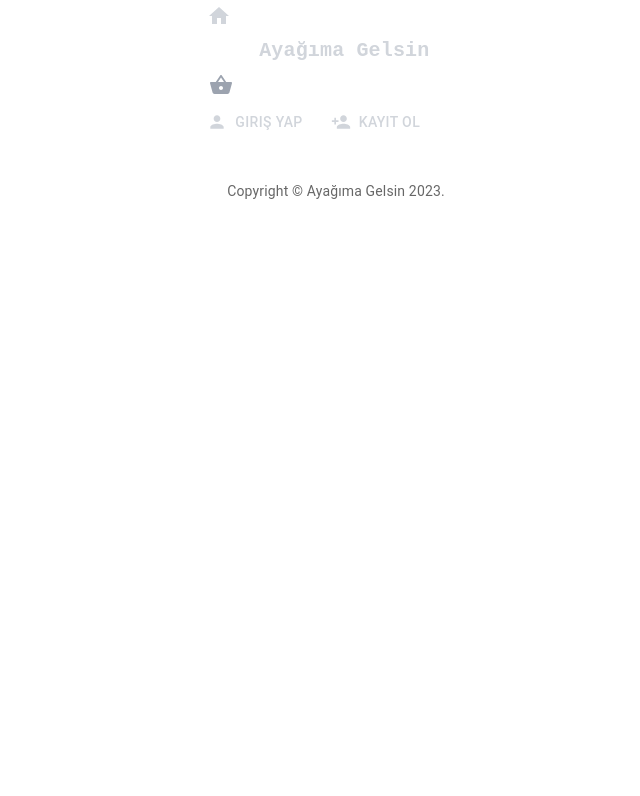
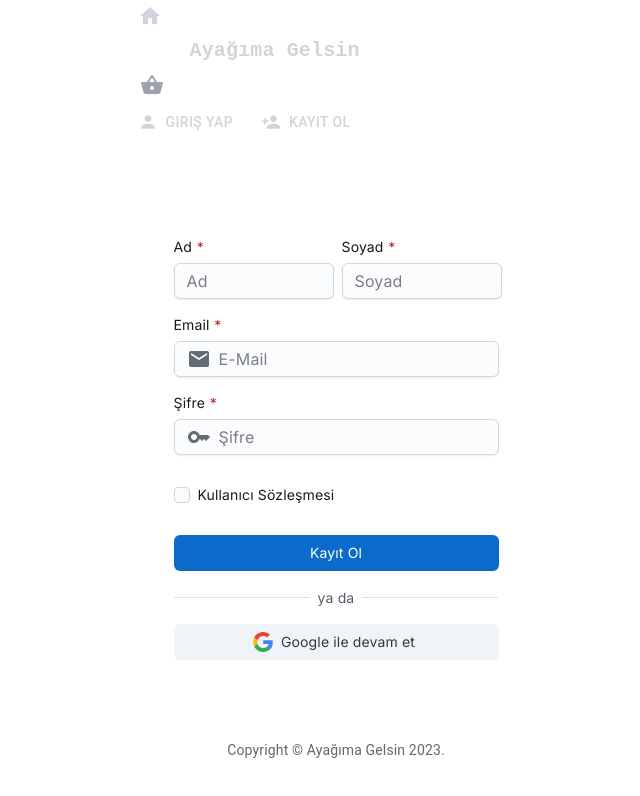
Before and after one commit to Cras15/Yemek_Siparis_Frontend, a React (Vite) app: page /kayit in a window 1280 px wide. Shown: the top 796 px of the page, without its empty margins (304-944 px from the left). Built offline with nearby package versions, Linux system fonts and the light colour scheme.

Commit message:
fixed login

```diff
--- a/src/main.jsx
+++ b/src/main.jsx
@@ -9,9 +9,9 @@ import axios from 'axios'
 import { GoogleOAuthProvider } from '@react-oauth/google'
 
 //axios.defaults.baseURL = 'https://api.ayagimagelsin.com.tr';
-if (process.env.NODE_ENV !== 'production')
+/*if (process.env.NODE_ENV !== 'production')
   axios.defaults.baseURL = 'http://localhost:8080';
-else
+else*/
   axios.defaults.baseURL = 'https://api.ayagimagelsin.com.tr';
 
 axios.defaults.headers.post['Content-Type'] = 'application/json';
--- a/src/pages/SignInPage.jsx
+++ b/src/pages/SignInPage.jsx
@@ -60,7 +60,7 @@ const SignInPage = () => {
   return (
     <Container component="main" maxWidth="xs">
       <CssBaseline />
-      {localStorage.getItem('token') == "null" || localStorage.getItem == "undefined" || !localStorage.getItem('token') || user!="" &&
+      {user == "" &&
         <Box
           sx={{
             mt: 8,
--- a/src/pages/SignUpPage.jsx
+++ b/src/pages/SignUpPage.jsx
@@ -50,7 +50,7 @@ const SignUpPage = () => {
   return (
     <Container component="main" maxWidth="xs">
       <CssBaseline />
-      {localStorage.getItem('token') == "null" || localStorage.getItem == "undefined" || !localStorage.getItem('token') || user!="" &&
+      {user=="" &&
         <Box
           sx={{
             mt: 8,
```
